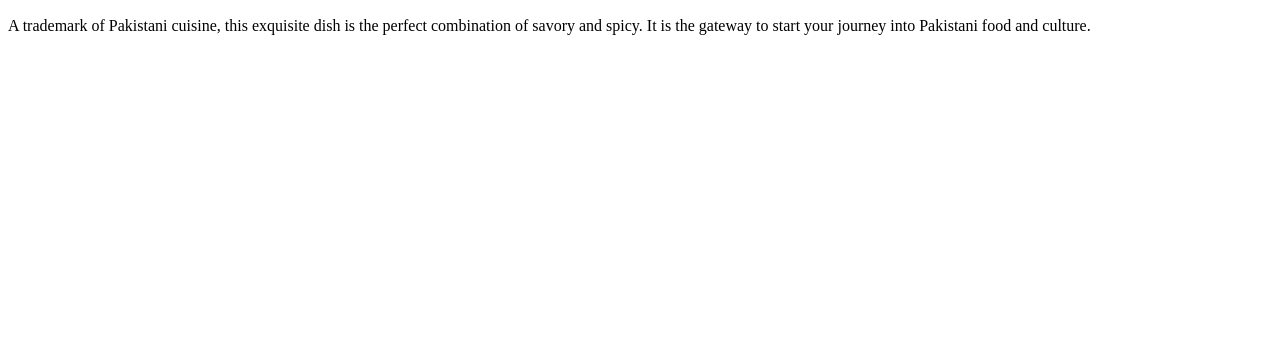
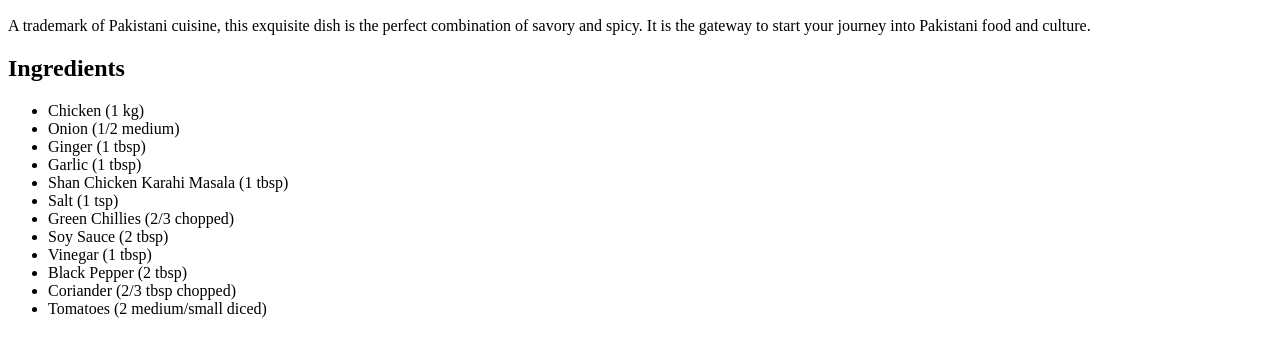
Before and after one commit to shahzeb-jadoon/odin-recipes, a plain HTML site: page recipes/chicken-karahi.html in a window 1280 px wide. Shown: the part 434-790 px from the top of the page. Drawn offline with Linux system fonts and the light colour scheme.

Commit message:
Add recipe ingredients to chicken-karahi.html

```diff
--- a/recipes/chicken-karahi.html
+++ b/recipes/chicken-karahi.html
@@ -27,6 +27,25 @@
 
     </p>
 
+    <h2>Ingredients</h2>
+
+    <ul>
+
+        <li>Chicken (1 kg)</li>
+        <li>Onion (1/2 medium)</li>
+        <li>Ginger (1 tbsp)</li>
+        <li>Garlic (1 tbsp)</li>
+        <li>Shan Chicken Karahi Masala (1 tbsp)</li>
+        <li>Salt (1 tsp)</li>
+        <li>Green Chillies (2/3 chopped)</li>
+        <li>Soy Sauce (2 tbsp)</li>
+        <li>Vinegar (1 tbsp)</li>
+        <li>Black Pepper (2 tbsp)</li>
+        <li>Coriander (2/3 tbsp chopped)</li>
+        <li>Tomatoes (2 medium/small diced)</li>
+
+    </ul>
+
 </body>
 
 </html>
```
